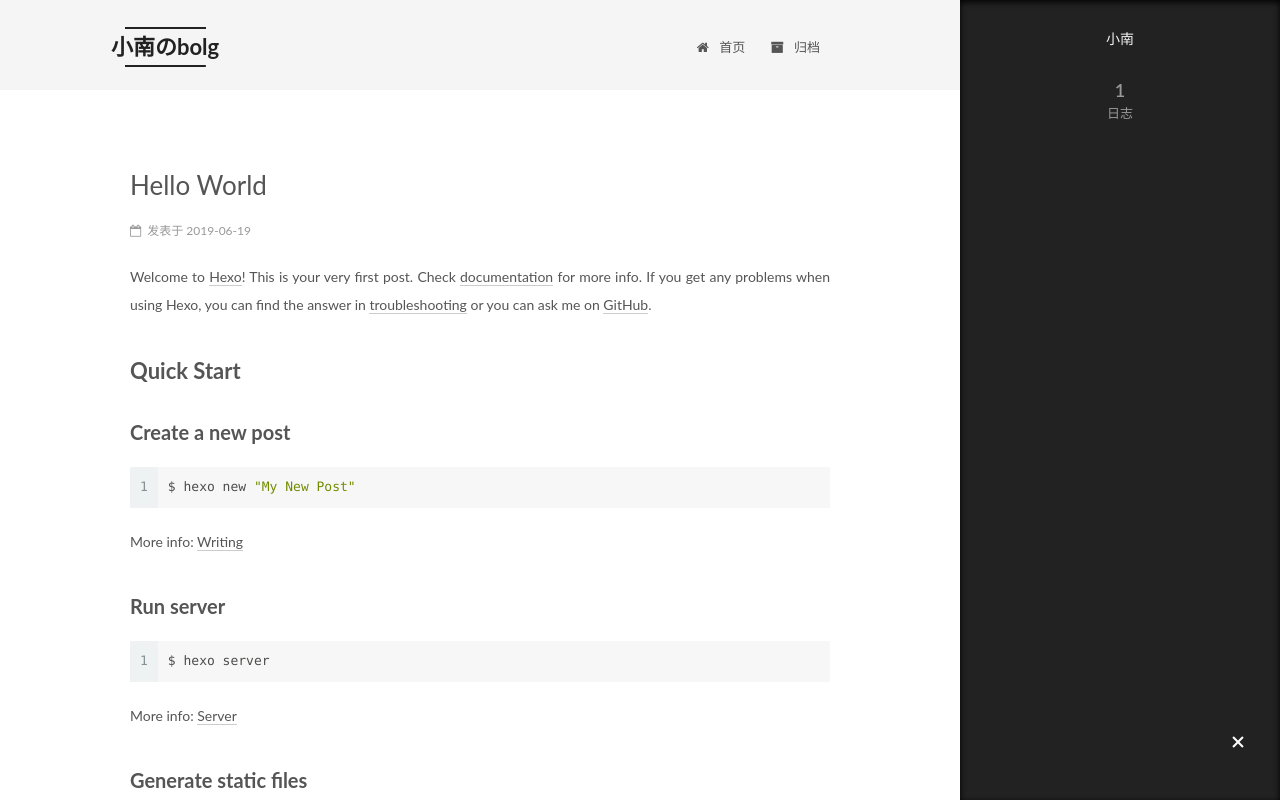
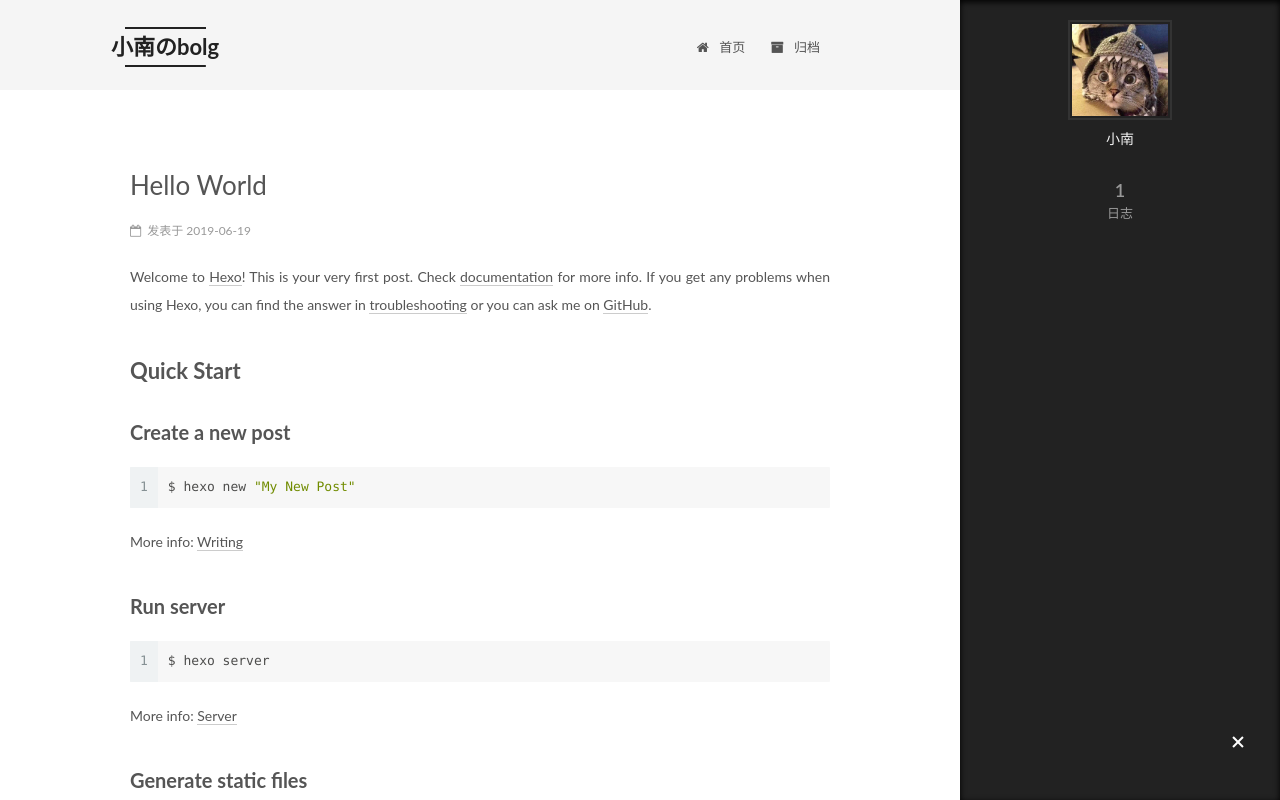
Before and after one commit to wangnan41/hero.me, a plain HTML site: page index.html in a window 1280 px wide. Both pictures are taken after a click on the element 1238 px from the left and 743 px from the top of the page. Shown: the top 800 px of the page. Drawn offline with Linux system fonts and the light colour scheme.

Commit message:
Site updated: 2019-06-25 18:06:00

```diff
--- a/index.html
+++ b/index.html
@@ -234,7 +234,7 @@
     <span hidden itemprop="author" itemscope itemtype="http://schema.org/Person">
       <meta itemprop="name" content="小南">
       <meta itemprop="description" content>
-      <meta itemprop="image" content="/hero.me/images/avatar.gif">
+      <meta itemprop="image" content="/hero.me/images/avatar.jpg">
     </span>
 
     <span hidden itemprop="publisher" itemscope itemtype="http://schema.org/Organization">
@@ -382,6 +382,8 @@
       <section class="site-overview-wrap sidebar-panel sidebar-panel-active">
         <div class="site-overview">
           <div class="site-author motion-element" itemprop="author" itemscope itemtype="http://schema.org/Person">
+
+              <img class="site-author-image" itemprop="image" src="/hero.me/images/avatar.jpg" alt="小南">
 
               <p class="site-author-name" itemprop="name">小南</p>
               <p class="site-description motion-element" itemprop="description"></p>
```
Also changed, not shown: 2019/06/19/hello-world/index.html (+3 -1 lines), archives/2019/06/index.html (+2 -0 lines), archives/2019/index.html (+2 -0 lines), archives/index.html (+2 -0 lines), images/avatar.jpg (added).
